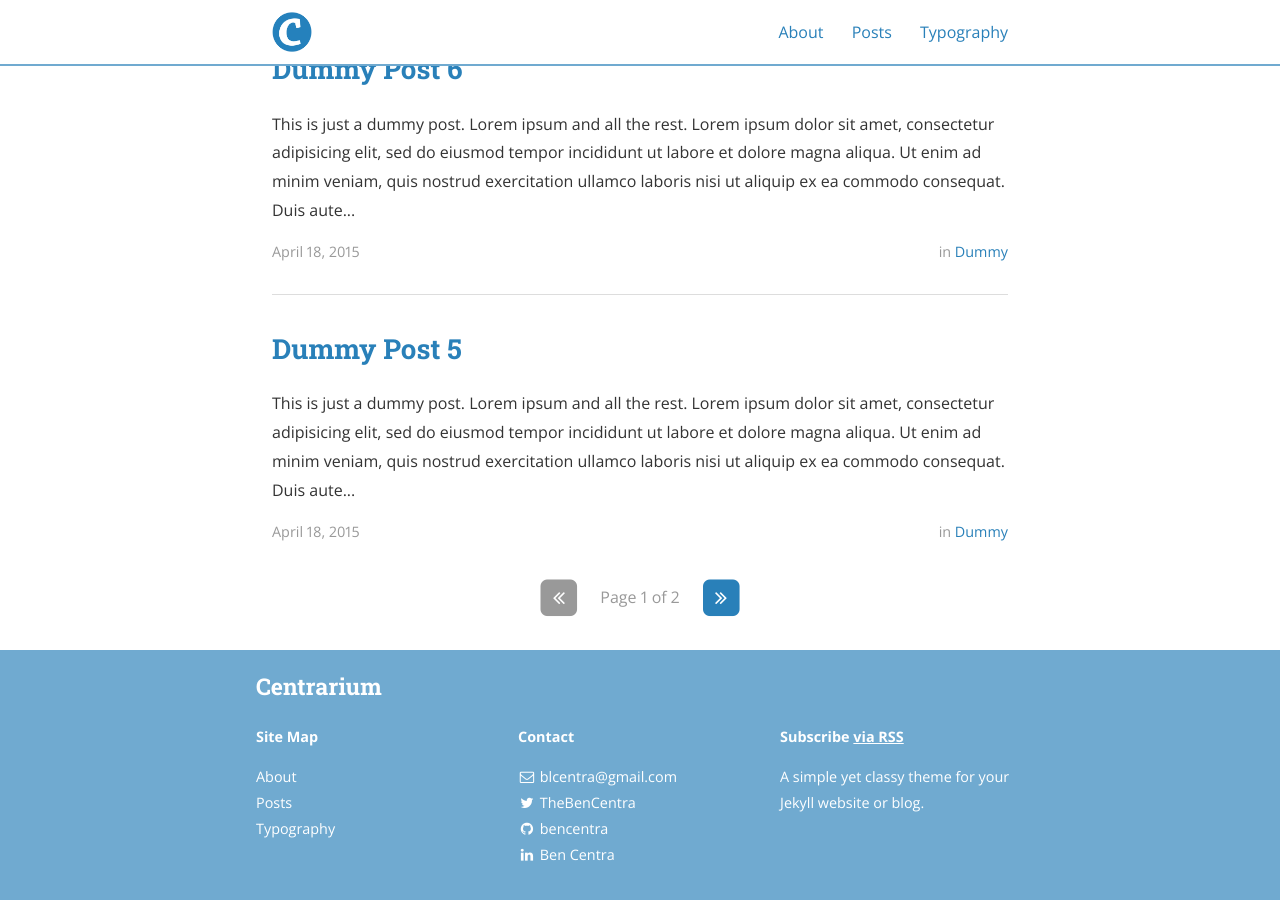
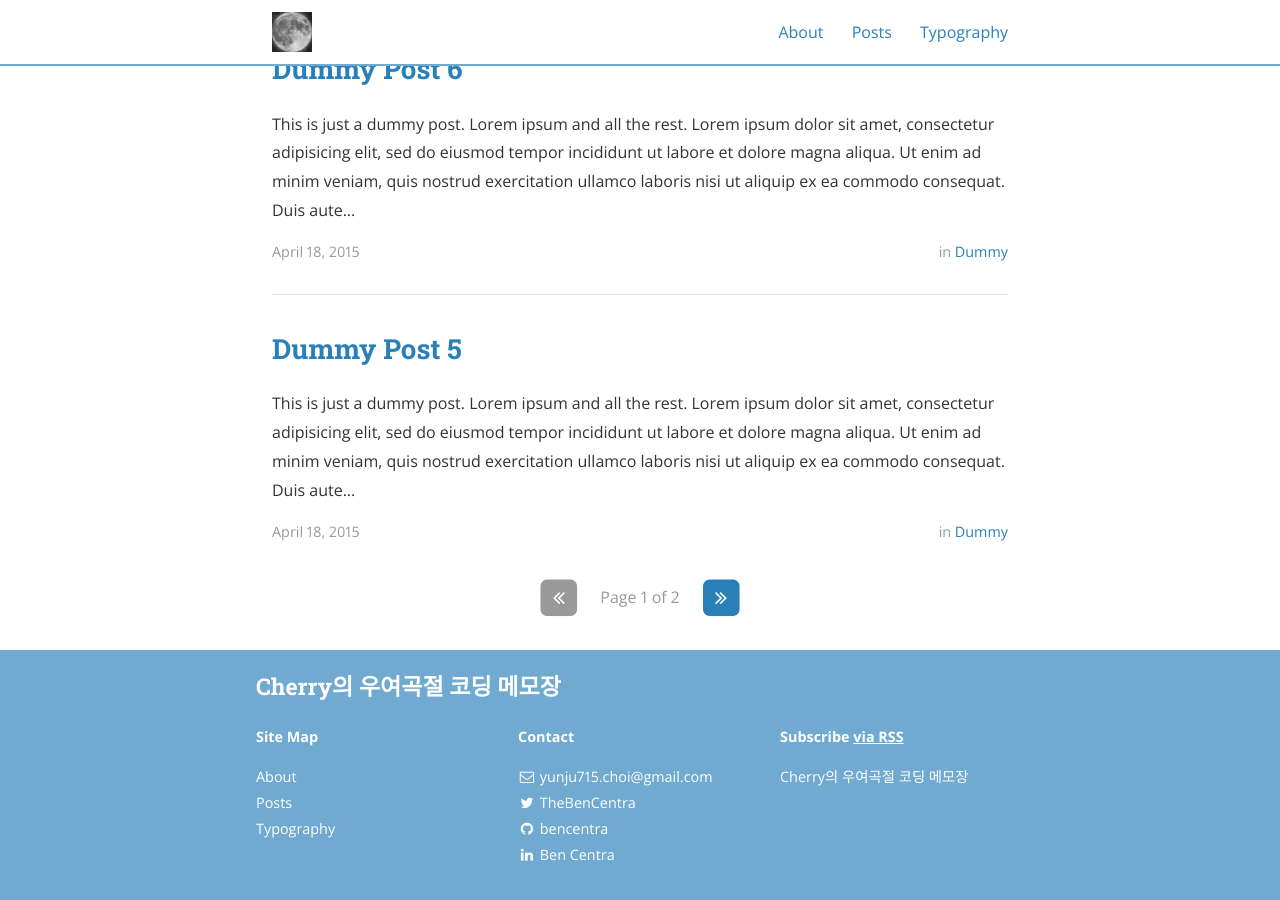
Before and after one commit to yunju-choi/yunju-choi.github.io, a Jekyll site: the page built from index.html, in a window 1280 px wide and 900 px high, scrolled down 1275 px. Built offline with Jekyll 4.4.1, drawn with Linux system fonts in a browser that asks for light colours; nearby versions of some CDN libraries; the list of posts is cut into pages by our own code; some of the changed text lies outside the part shown.

Commit message:
커스터마이즈1 끝

```diff
--- a/_config.yml
+++ b/_config.yml
@@ -9,19 +9,15 @@ exclude:
   - "/vendor/"
 
 # Site settings
-title: Centrarium
-subtitle: "A simple yet classy theme for your Jekyll website or blog"
-email: blcentra@gmail.com
-name: Ben Centra
-description: >
-  A simple yet classy theme for your Jekyll website or blog.
-# Base URL of site (i.e. /blog). It should always start with a slash,
-# and never end with a slash. Set it to a blank value if hosting at the
-# root of your server.
+title: Cherry의 우여곡절 코딩 메모장
+subtitle: "Cherry! Cherry!"
+email: yunju715.choi@gmail.com
+name: Yunju Choi
+description: "Cherry의 우여곡절 코딩 메모장"
 baseurl: "" # the subpath of your site, e.g. /blog/
 url: "https://yunju-choi.github.io/" # the base hostname & protocol for your site
-cover: "/assets/header_image.jpg"
-logo: "/assets/logo.png"
+cover: "/assets/header_image.png"
+logo: "/assets/logo.jpg"
 
 # Build settings
 markdown: kramdown
```
Also changed, not shown: assets/header_image.jpg (deleted), assets/header_image.png (added), assets/logo.jpg (added), assets/logo.png (deleted).
